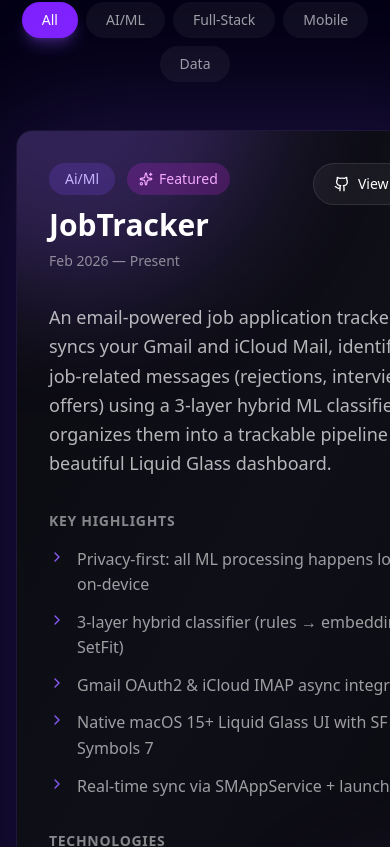
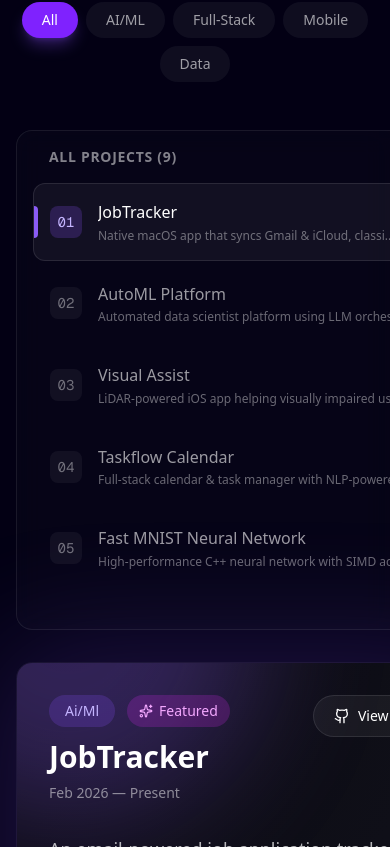
Before and after one commit to yadava5/portfolio, a Next.js app: page / in a window 390 px wide. Shown: the part 4997-5844 px from the top of the page. Built offline with nearby package versions, Linux system fonts and the light colour scheme.

Commit message:
fix: improve mobile layout - show project list before spotlight

```diff
--- a/src/components/sections/Projects.tsx
+++ b/src/components/sections/Projects.tsx
@@ -418,12 +418,12 @@ export function Projects() {
         {/* Spotlight layout */}
         <div className="grid gap-8 lg:grid-cols-[1fr_320px] lg:items-start">
           {/* Main spotlight */}
-          <ScrollReveal variant="slide-up" delay={0.2}>
+          <ScrollReveal variant="slide-up" delay={0.2} className="order-2 lg:order-1">
             {activeProject && <ProjectSpotlight project={activeProject} />}
           </ScrollReveal>
 
           {/* Project list sidebar */}
-          <ScrollReveal variant="slide-left" delay={0.3}>
+          <ScrollReveal variant="slide-left" delay={0.3} className="order-1 lg:order-2">
             <GlassCard
               variant="subtle"
               className="flex max-h-125 flex-col p-4 lg:sticky lg:top-24"
```
